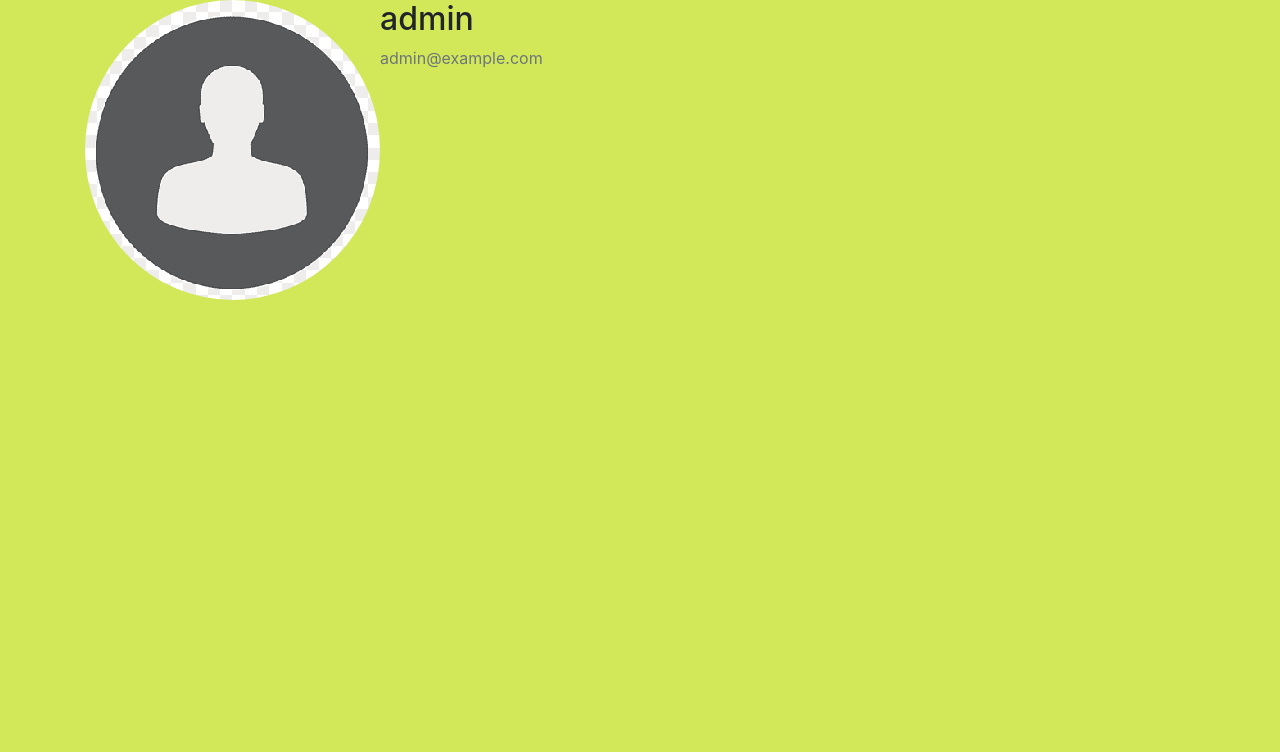
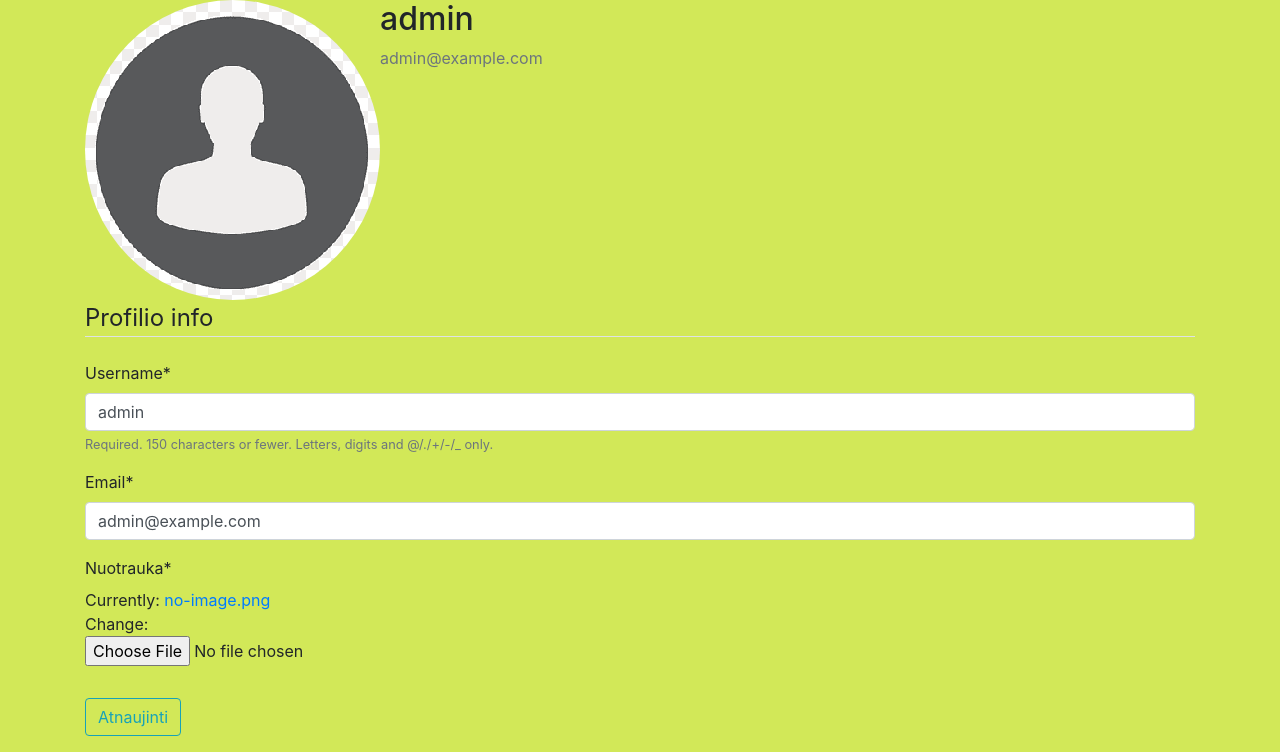
Before and after one commit to jarockis77/penktasprojektas, a Django app: page /motociklai/profilis/ in a window 1280 px wide. Shown: the part 140-892 px from the top of the page. Before the commit the page ends 440 px from the top, so only its background shows below. Run offline with Django 4.2, Linux system fonts and the light colour scheme; a user stored in the database is signed in; data comes from the database, SQL or seed files in the repository; both versions use the stored data as it was after the commit; some libraries are stand-ins or nearby versions.

Commit message:
viskas veikia, profilio, userio atnj forma

```diff
--- a/motociklai/forms.py
+++ b/motociklai/forms.py
@@ -1,5 +1,6 @@
-from .models import ModelisReview
+from .models import ModelisReview,User, Profilis
 from django import forms
+
 
 
 class ModelisReviewForm(forms.ModelForm):
@@ -10,3 +11,16 @@ class ModelisReviewForm(forms.ModelForm):
             'modelis': forms.HiddenInput(),
             'reviewer': forms.HiddenInput()
         }
+
+class UserUpdateForm(forms.ModelForm):
+    email = forms.EmailField()
+
+    class Meta:
+        model = User
+        fields = ['username', 'email']
+
+
+class ProfilisUpdateForm(forms.ModelForm):
+    class Meta:
+        model = Profilis
+        fields = ['nuotrauka']
--- a/motociklai/templates/profilis.html
+++ b/motociklai/templates/profilis.html
@@ -1,5 +1,5 @@
 {% extends "base.html" %}
-
+{% load crispy_forms_tags %}
 {% block content %}
 <div class="content-section">
     <div class="media">
@@ -13,4 +13,17 @@
         </div>
     </div>
 
+    <form method="post" enctype="multipart/form-data">
+        {% csrf_token %}
+        <fieldset class="form-group">
+            <legend class="border-bottom mb-4">Profilio info</legend>
+            {{ u_form|crispy }}
+            {{ p_form|crispy }}
+        </fieldset>
+        <div class="form-group">
+            <button class="btn btn-outline-info" type="submit">Atnaujinti</button>
+        </div>
+    </form>
+    </form>
+</div>
 {% endblock content %}
--- a/motociklai/views.py
+++ b/motociklai/views.py
@@ -3,14 +3,14 @@ from django.shortcuts import render, get_object_or_404, redirect, reverse
 from django.views import generic
 from django.db.models import Q
 from django.core.paginator import Paginator
-
-from .models import Gamintojas, Modelis, Likutis, ModelisInstance
 from django.contrib.auth.mixins import LoginRequiredMixin
 from django.contrib.auth.models import User
 from django.views.decorators.csrf import csrf_protect
 from django.contrib import messages
-from .forms import ModelisReviewForm
 from django.contrib.auth.decorators import login_required
+
+from .models import Gamintojas, Modelis, Likutis, ModelisInstance
+from .forms import ModelisReviewForm, UserUpdateForm, ProfilisUpdateForm
 # Create your views here.
 
 
@@ -144,4 +144,12 @@ def register(request):
 
 @login_required
 def profilis(request):
-    return render(request, 'profilis.html')
+    if request.method == "GET":
+        u_form = UserUpdateForm(instance=request.user)
+        p_form = ProfilisUpdateForm(instance=request.user.profilis)
+
+    context_t = {
+        'u_form': u_form,
+        'p_form': p_form
+    }
+    return render(request, 'profilis.html', context=context_t)
--- a/penktasprojektas/settings.py
+++ b/penktasprojektas/settings.py
@@ -33,6 +33,8 @@ ALLOWED_HOSTS = []
 INSTALLED_APPS = [
     'motociklai.apps.MotociklaiConfig',
     'tinymce',
+    'crispy_forms',
+    'crispy_bootstrap4',
     'django.contrib.admin',
     'django.contrib.auth',
     'django.contrib.contenttypes',
@@ -174,3 +176,5 @@ TINYMCE_DEFAULT_CONFIG = {
     'menubar': True,
     'statusbar': True,
 }
+
+CRISPY_TEMPLATE_PACK = 'bootstrap4'
```
Also changed, not shown: db.sqlite3.
